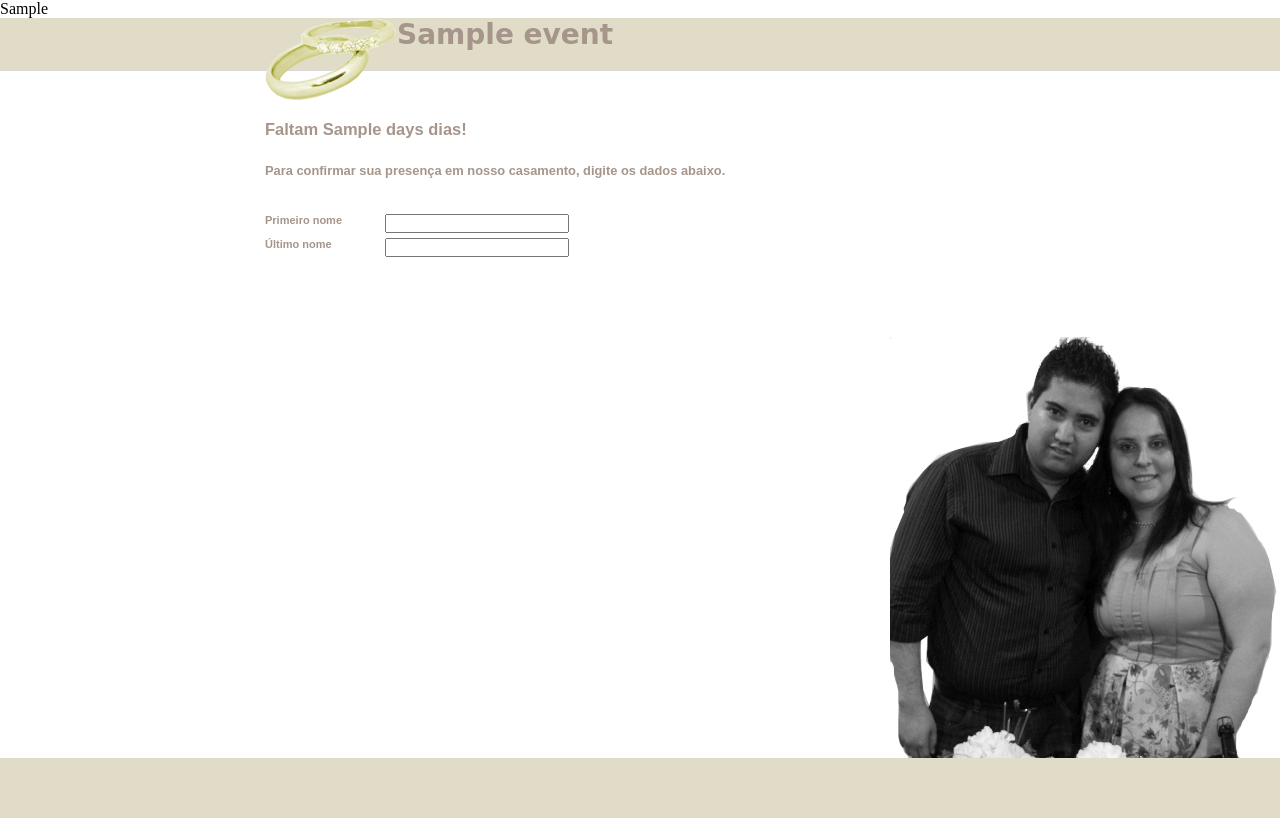
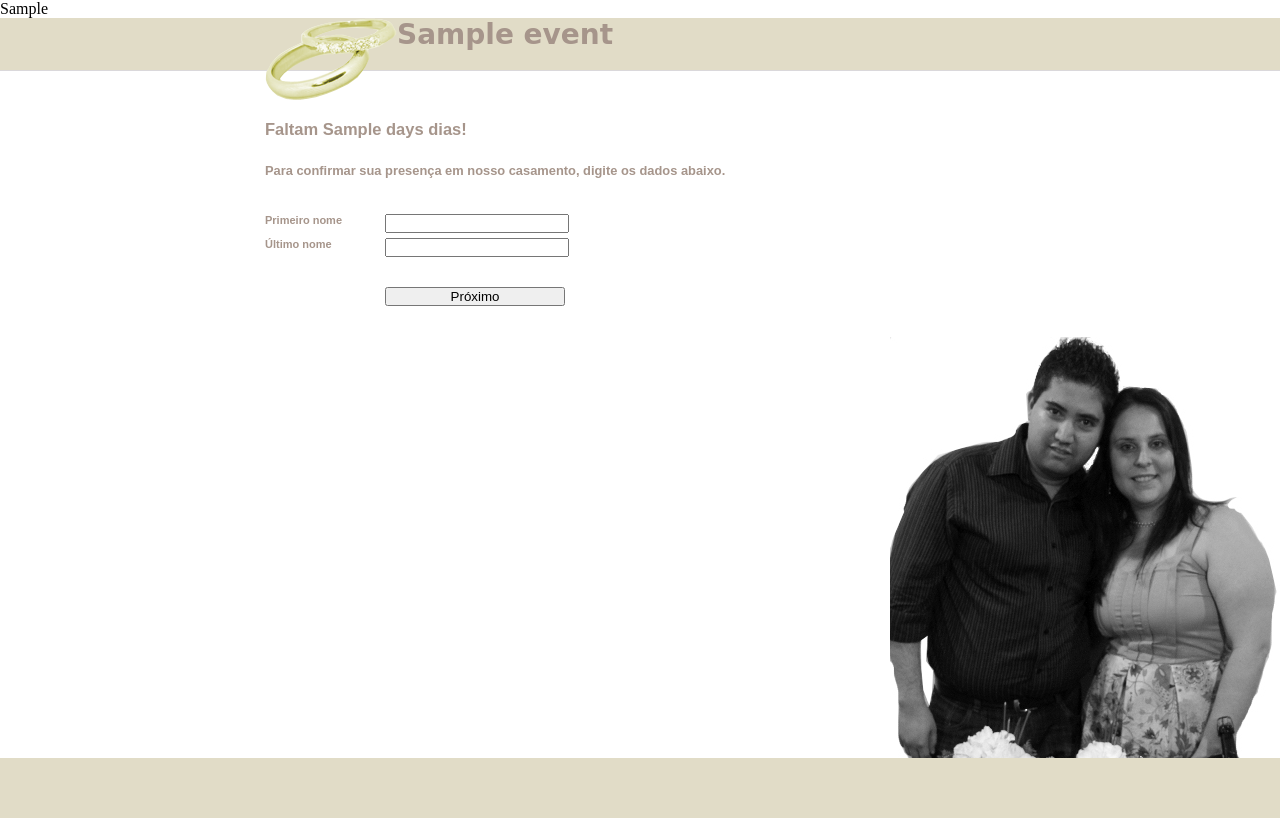
Before and after one commit to mhonorio/RSVPhp, a CakePHP app: template app/View/Events/index.ctp in a window 1280 px wide. Run offline with PHP 8.4 and a stand-in for CakePHP, Linux system fonts and the light colour scheme; the template is opened without the code that fills it: most values are stand-ins (such as "Sample title", 1, 10 or a date in 2020); form fields are guessed from the names that the template uses; data that the repository does not hold is empty; some libraries are stand-ins or nearby versions; some web fonts are replaced.

Commit message:
Ajuste no nome do botão na home de Events

```diff
--- a/app/View/Events/index.ctp
+++ b/app/View/Events/index.ctp
@@ -32,4 +32,4 @@ echo $this->Form->input('last_name', array(
 	'class' => 'required'
 ));
 
-echo $this->Form->end(array('Próximo'));
+echo $this->Form->end('Próximo');
```
